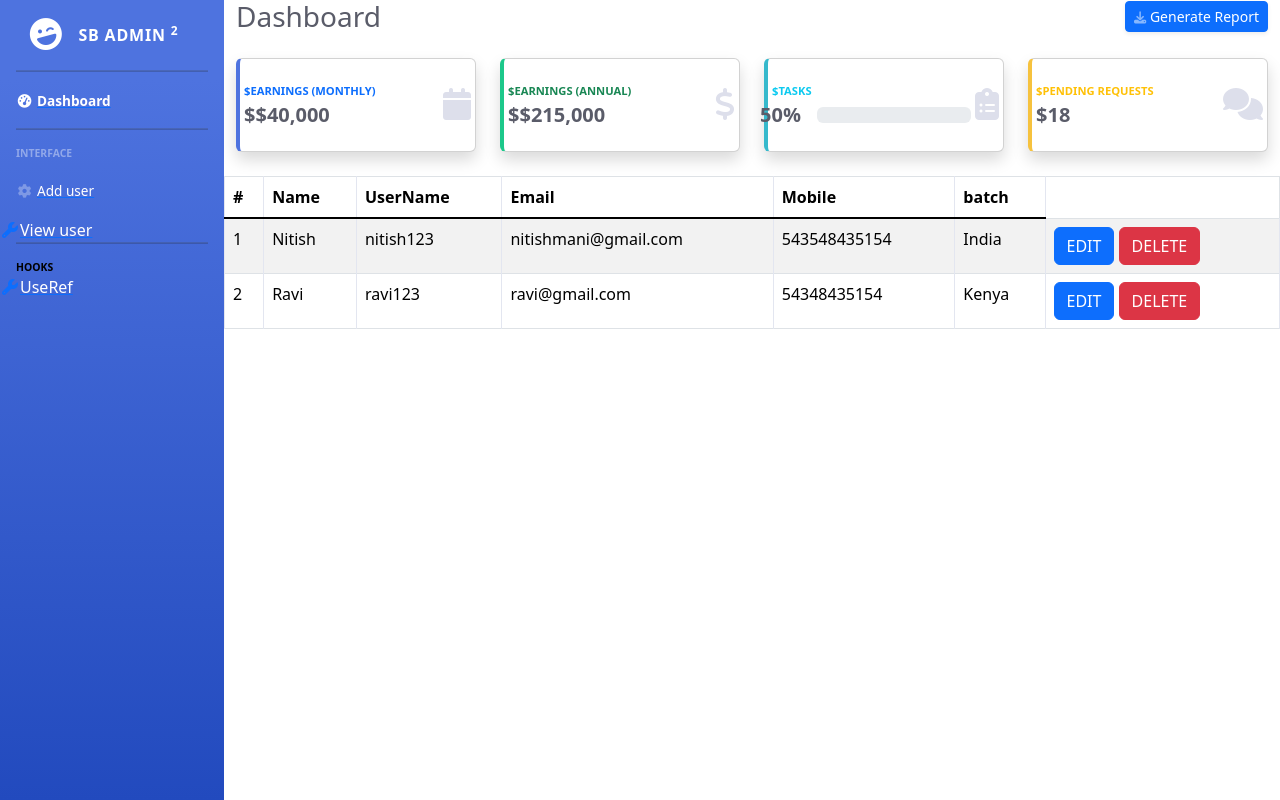
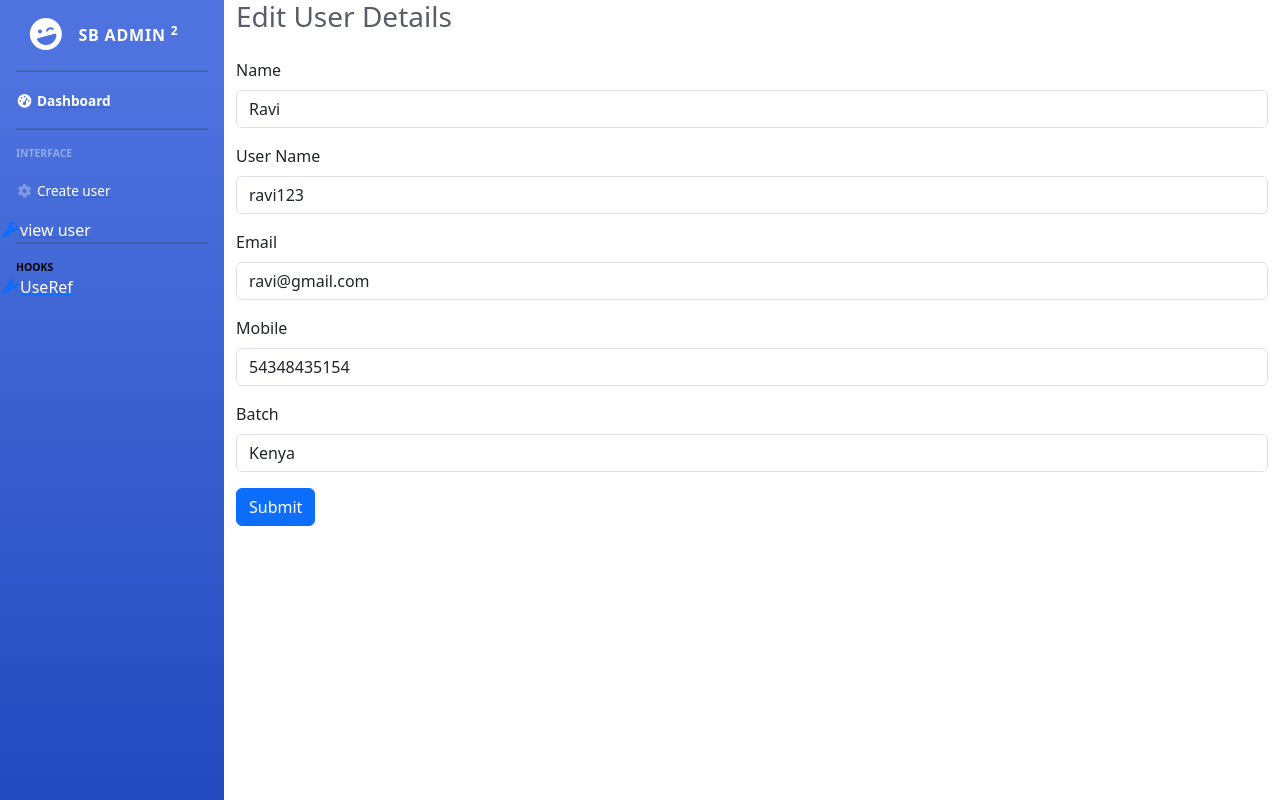
Before and after one commit to Nitish-2000/r-admin, a React (Vite) app: page /edit/1 in a window 1280 px wide. Before the commit this address led to /dashboard. Built offline with nearby package versions, Linux system fonts and the light colour scheme.

Commit message:
Formic updated

```diff
--- a/package.json
+++ b/package.json
@@ -11,10 +11,12 @@
   },
   "dependencies": {
     "bootstrap": "^5.3.2",
+    "formik": "^2.4.5",
     "react": "^18.2.0",
     "react-bootstrap": "^2.9.1",
     "react-dom": "^18.2.0",
-    "react-router-dom": "^6.20.1"
+    "react-router-dom": "^6.20.1",
+    "yup": "^1.3.3"
   },
   "devDependencies": {
     "@types/react": "^18.2.37",
--- a/src/App.jsx
+++ b/src/App.jsx
@@ -37,7 +37,7 @@ let  [data,setData]= useState([
       <Routes>
         <Route path="/dashboard" element={<Dashboard data={data} setData={setData}/>}></Route>
         <Route path="/create" element={<Create data={data} setData={setData}/>}/>
-        <Route path="/edit" element={<Edit/>}/>
+        <Route path="/edit/:id" element={<Edit data={data} setData={setData}/>}/>
         <Route path="/*" element={<Navigate to='/dashboard'/>}/>
         <Route path="/nested-example" element={<Index/>}>
         <Route path="accounts" element={<Accounts/>}/>
--- a/src/Components/Create.jsx
+++ b/src/Components/Create.jsx
@@ -1,32 +1,25 @@
+/* eslint-disable no-unused-vars */
 /* eslint-disable react/prop-types */
 // eslint-disable-next-line no-unused-vars
 import React from 'react'
-import { useState } from 'react'
+// import { useState } from 'react'
 import Button from 'react-bootstrap/Button';
 import Form from 'react-bootstrap/Form';
 import { useNavigate } from 'react-router-dom';
+import {Formik} from 'formik'
+import * as Yup from 'yup';
 
 function Create({data,setData}) {
-  let [name,setName] =useState("")
-  let [username,setUserName] =useState("")
-  let [email,setEmail] =useState("")
-  let [mobile,setMobile] =useState("")
-  let [batch,setBatch] =useState("")
+
+  const UserSchema = Yup.object().shape({
+    name:Yup.string("Name must be letters").required('* required'),
+    username:Yup.string().required('* required').min(5),
+    email:Yup.string().required('* required').email('Invalid Email'),
+    mobile:Yup.string().required('* required').matches(/^\d{10}$/,'Invalid Mobile'),
+    batch:Yup.string()
+
+  })
   let navigate = useNavigate();
-  console.log(batch);
-
-  let handleSave = ()=>{
-    let newarray2 = [...data];
-    newarray2.push({
-      name,
-      username,
-      email,
-      mobile,
-      batch
-    })
-    setData(newarray2);
-    navigate('/dashboard')
-  }
 
 
   return <>
@@ -37,40 +30,111 @@ function Create({data,setData}) {
                                 className="fas fa-download fa-sm text-white-50"></i> Generate Report</a> */}
                     </div>
                     <div className="row">
-                    <Form>
+                    <Formik
+                    initialValues={
+                      {name:"",
+                      username:"",
+                      email:"",
+                      mobile:"",
+                      batch:""}}
+
+                      validationSchema={UserSchema}
+
+                     onSubmit={(values)=>{
+
+                   let newarray = [...data];
+                   newarray.push(values);
+                   setData(newarray);
+                   navigate('/dashboard');
+
+                   }}
+
+                    >
+                    {/* {({errors,touched,handleBlur,handlesubmit,handleChange,values})=>(
+                    <Form onSubmit={handlesubmit}>
 
 <Form.Group className="mb-3" >
   <Form.Label>Name</Form.Label>
-        <Form.Control type="text" placeholder="Enter Name" onChange={(e)=>setName(e.target.value)} />
+  <Form.Control type="text" name ="name" placeholder="Enter Name" onBlur={handleBlur} onChange={handleChange}/>
+  {errors.name && touched.name? <div style={{color:'red'}}>{errors.name}</div>:null}
 </Form.Group>
 
 
 <Form.Group className="mb-3" >
   <Form.Label>User Name</Form.Label>
-        <Form.Control type="text" placeholder="Enter Username" onChange={(e)=>setUserName(e.target.value)} />
+  <Form.Control type="text" name="username" placeholder="Enter Username" onBlur={handleBlur} onChange={handleChange}/>
+  {errors.username && touched.username? <div style={{color:'red'}}>{errors.username}</div>:null}
+
 </Form.Group>
 
 <Form.Group className="mb-3" >
   <Form.Label>Email</Form.Label>
-        <Form.Control type="email" placeholder="Enter Email" onChange={(e)=>setEmail(e.target.value)}/>
+  <Form.Control type="email" name="email" placeholder="Enter Email" onBlur={handleBlur} onChange={handleChange} />
+  {errors.email && touched.email? <div style={{color:'red'}}>{errors.email}</div>:null}
+
 </Form.Group>
 
 <Form.Group className="mb-3" >
   <Form.Label>Mobile</Form.Label>
-        <Form.Control type="text" placeholder="Enter mobile" onChange={(e)=>setMobile(e.target.value)}/>
+  <Form.Control type="text" name="mobile" placeholder="Enter mobile" onBlur={handleBlur} onChange={handleChange} />
+  {errors.mobile && touched.mobile? <div style={{color:'red'}}>{errors.mobile}</div>:null}
+
 </Form.Group>
 
 <Form.Group className="mb-3" >
   <Form.Label>Batch</Form.Label>
-        <Form.Control type="text" placeholder="Enter Batch" onChange={(e)=>setBatch(e.target.value)} />
+  <Form.Control type="text" name="batch" placeholder="Enter Batch"  onBlur={handleBlur} onChange={handleChange} />
+  {errors.batch && touched.batch? <div style={{color:'red'}}>{errors.batch}</div>:null}
+
 </Form.Group>
 
 
 
-      <Button variant="primary" type="submit" onClick={()=>handleSave()}>
+<Button variant="primary" type="submit" >
   Submit
 </Button>
 </Form>
+                    )} */}
+                    {({ errors,touched,handleBlur,handleSubmit,handleChange})=>(
+            <Form onSubmit={handleSubmit}>
+            <Form.Group className="mb-3">
+                <Form.Label>Name</Form.Label>
+                <Form.Control type="text" name='name' placeholder="Enter Name" onBlur={handleBlur} onChange={handleChange}/>
+                {errors.name && touched.name ? <div style={{color:"red"}}>{errors.name}</div>:null}
+              </Form.Group>
+
+              <Form.Group className="mb-3">
+                <Form.Label>User Name</Form.Label>
+                <Form.Control type="text" name='username' placeholder="Enter User Name" onBlur={handleBlur} onChange={handleChange}/>
+                {errors.username && touched.username ? <div style={{color:"red"}}>{errors.username}</div>:null}
+              </Form.Group>
+
+
+              <Form.Group className="mb-3">
+                <Form.Label>Email</Form.Label>
+                <Form.Control type="email" name='email' placeholder="Enter email"  onBlur={handleBlur} onChange={handleChange}/>
+                {errors.email && touched.email ? <div style={{color:"red"}}>{errors.email}</div>:null}
+              </Form.Group>
+              <Form.Group className="mb-3">
+                <Form.Label>Mobile</Form.Label>
+                <Form.Control type="text" name='mobile' placeholder="Enter Mobile" onBlur={handleBlur} onChange={handleChange}/>
+                {errors.mobile && touched.mobile ? <div style={{color:"red"}}>{errors.mobile}</div>:null}
+              </Form.Group>
+
+              <Form.Group className="mb-3">
+                <Form.Label>Batch</Form.Label>
+                <Form.Control type="text" name='batch' placeholder="Enter Batch" onBlur={handleBlur} onChange={handleChange}/>
+                {errors.batch && touched.batch ? <div style={{color:"red"}}>{errors.batch}</div>:null}
+              </Form.Group>
+
+              <Button variant="primary" type='submit'>
+                Submit
+              </Button>
+            </Form>
+          )}
+
+                    </Formik>
+
                     </div>
   </div>
 
--- a/src/Components/Dashboard.jsx
+++ b/src/Components/Dashboard.jsx
@@ -4,6 +4,7 @@ import React from 'react'
 import Tile from './Tile'
 import Table from 'react-bootstrap/Table';
 import Button from 'react-bootstrap/Button';
+import { useNavigate } from 'react-router-dom';
 
 function Dashboard({data,setData}) {
     let dashboarddata=[
@@ -32,6 +33,8 @@ function Dashboard({data,setData}) {
             value:"18"
         }
     ]
+    const navigate = useNavigate()
+
     let   handleDelete = (index)=>{
       let newArray = [...data];//deep copy
       newArray.splice(index,1);
@@ -91,7 +94,8 @@ function Dashboard({data,setData}) {
             <td>{e.mobile}</td>
             <td>{e.batch}</td>
             <td>
-            <Button variant="primary">EDIT</Button>
+            <Button variant="primary" onClick={()=>
+            navigate(`/edit/${i}`)} >EDIT</Button>
              {"\t"}
             <Button variant="danger" onClick={()=>handleDelete(i)}>DELETE</Button>
             </td>
--- a/src/Components/Edit.jsx
+++ b/src/Components/Edit.jsx
@@ -1,9 +1,95 @@
+/* eslint-disable no-unused-vars */
 import React from 'react'
+import { useParams } from 'react-router-dom'
+import { useNavigate } from 'react-router-dom'
+import { useState,useEffect } from 'react'
+import Button from 'react-bootstrap/Button';
+import Form from 'react-bootstrap/Form';
 
-function Edit() {
-  return (
-    <h1>Edit</h1>
-  )
+const Edit= ({data,setData}) =>{
+  // console.log(data);
+    const navigate = useNavigate()
+  let params = useParams()
+  let [name,setName] =useState("");
+  let [username,setUserName] =useState("");
+  let [email,setEmail] =useState("");
+  let [mobile,setMobile] =useState("");
+  let [batch,setBatch] =useState("")
+
+//   let getName = (index)=>{
+// setName(data[index].name);
+// setUserName(data[index].username);
+// setEmail(data[index].email);
+// setMobile(data[index].mobile);
+// setBatch(data[index].batch);
+
+//  }
+  useEffect(()=>{
+       setName(data[params.id].name)
+       setUserName(data[params.id].username)
+       setEmail(data[params.id].email)
+       setMobile(data[params.id].mobile)
+       setBatch(data[params.id].batch)
+  },[])
+  let handleedit = ()=>{
+    let newarray = [...data]
+    newarray.splice(params.id,1,{
+      name,
+      username,
+      email,
+      mobile,
+      batch
+    })
+    setData(newarray);
+    navigate('/dashboard')
+  }
+
+
+  return <>
+    <div className="container-fluid">
+  <div className="d-sm-flex align-items-center justify-content-between mb-4">
+                        <h1 className="h3 mb-0 text-gray-800">Edit User Details</h1>
+                        {/* <a href="#" className="d-none d-sm-inline-block btn btn-sm btn-primary shadow-sm"><i
+                                className="fas fa-download fa-sm text-white-50"></i> Generate Report</a> */}
+                    </div>
+                    <div className="row"></div>
+
+                    <Form>
+
+<Form.Group className="mb-3" >
+  <Form.Label>Name</Form.Label>
+  <Form.Control type="text" value={name} placeholder="Enter Name" onChange={(e)=>setName(e.target.value)} />
+</Form.Group>
+
+
+<Form.Group className="mb-3" >
+  <Form.Label>User Name</Form.Label>
+  <Form.Control type="text" value ={username} placeholder="Enter Username" onChange={(e)=>setUserName(e.target.value)} />
+</Form.Group>
+
+<Form.Group className="mb-3" >
+  <Form.Label>Email</Form.Label>
+  <Form.Control type="email" value={email} placeholder="Enter Email" onChange={(e)=>setEmail(e.target.value)}/>
+</Form.Group>
+
+<Form.Group className="mb-3" >
+  <Form.Label>Mobile</Form.Label>
+  <Form.Control type="text" value={mobile} placeholder="Enter mobile" onChange={(e)=>setMobile(e.target.value)}/>
+</Form.Group>
+
+<Form.Group className="mb-3" >
+  <Form.Label>Batch</Form.Label>
+  <Form.Control type="text" value={batch} placeholder="Enter Batch" onChange={(e)=>setBatch(e.target.value)} />
+</Form.Group>
+
+
+
+<Button variant="primary" type="submit" onClick={handleedit}>
+  Submit
+</Button>
+</Form>
+                    </div>
+  </>
 }
 
 export default Edit
--- a/src/Components/Hooks/Useref.jsx
+++ b/src/Components/Hooks/Useref.jsx
@@ -10,6 +10,34 @@ function Useref() {
   useEffect(()=>{
     count.current += 1 ;
    })
+   let ref1 = useRef();
+   let ref2 = useRef();
+   let ref3 = useRef();
+   let ref4 = useRef();
+
+   useEffect(()=>{
+        ref1.current.focus();
+   },[])
+
+
+   let handleSubmit = ()=>{
+    let output = `${ref1.current.value}${ref2.current.value}${ref3.current.value}${ref4.current.value}`
+    if(output.length===4){
+       alert(`Entered otp is ${output}`)
+   }
+   else{
+    alert(`invalid otp`)
+    ref1.current.value="";
+    ref2.current.value="";
+    ref3.current.value="";
+    ref4.current.value="";
+
+    ref1.current.focus();
+
+
+   }
+   }
+
 
 
 
@@ -30,6 +58,30 @@ function Useref() {
                       </div>
                         <h3>your Entered name is {name} </h3>
                         <h1>Your count value value {count.current}</h1>
+
+
+                        <div className="container-fluid">
+                        <input type='text'ref = {ref1} onKeyUp={()=>ref2.current.focus()}></input>
+
+                        <input type='text'ref = {ref2} onKeyUp={(e)=>{
+                          if(e.key=="backspace"||"delete" && ref2.current.value=="" )
+                          ref1.current.focus()
+                          else
+                          ref3.current.focus()}}></input>
+
+                        <input type='text'ref = {ref3} onKeyUp={(e)=>{
+                          if(e.key=="backspace"||"delete" && ref3.current.value=="" )
+                          ref2.current.focus()
+                          else
+                          ref4.current.focus()}}></input>
+
+                        <input type='text'ref = {ref4} onKeyUp={(e)=>{
+                          if(e.key=="backspace"||"delete" && ref4.current.value=="" )
+                          ref3.current.focus()
+                        }}></input>
+                        <button onClick={()=>handleSubmit()}>submit</button>
+
+                        </div>
                       </div>
 
 
--- a/src/Components/Sidebar.jsx
+++ b/src/Components/Sidebar.jsx
@@ -41,7 +41,7 @@ function Sidebar() {
         aria-expanded="true" aria-controls="collapseTwo">
        <Link to='/create'>
        <i className="fas fa-fw fa-cog"></i>
-        <span style={{color:"white"}}>Add user</span>
+        <span style={{color:"white"}}>Create user</span>
        </Link>
     </div>
 
@@ -52,7 +52,7 @@ function Sidebar() {
 
         <Link to="/nested-example">
         <i className="fas fa-fw fa-wrench"></i>
-        <span style={{color:"white"}}>View user</span>
+        <span style={{color:"white"}}>view user</span>
         </Link>
 
 
```
Also changed, not shown: 1 other file (tests, documents, lock files or other folders). Lines whose indentation alone changed are shown as unchanged.
